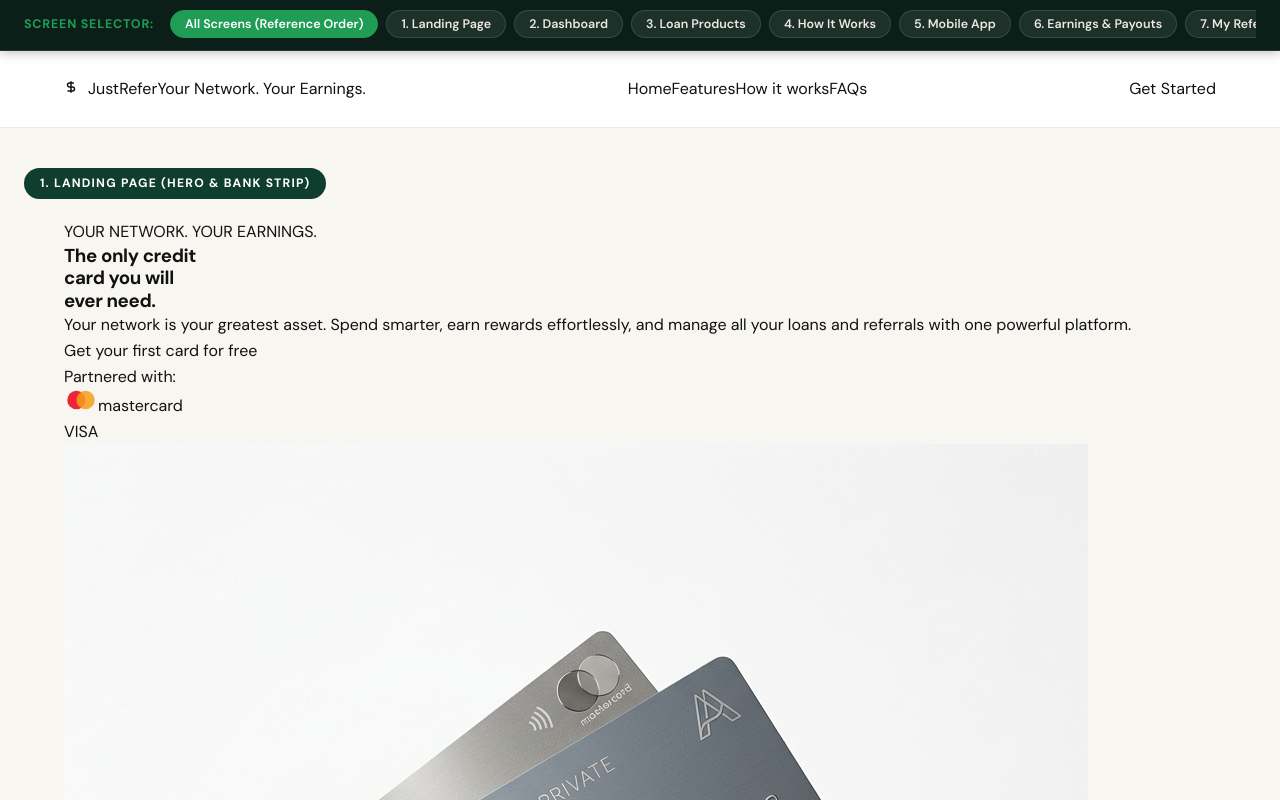
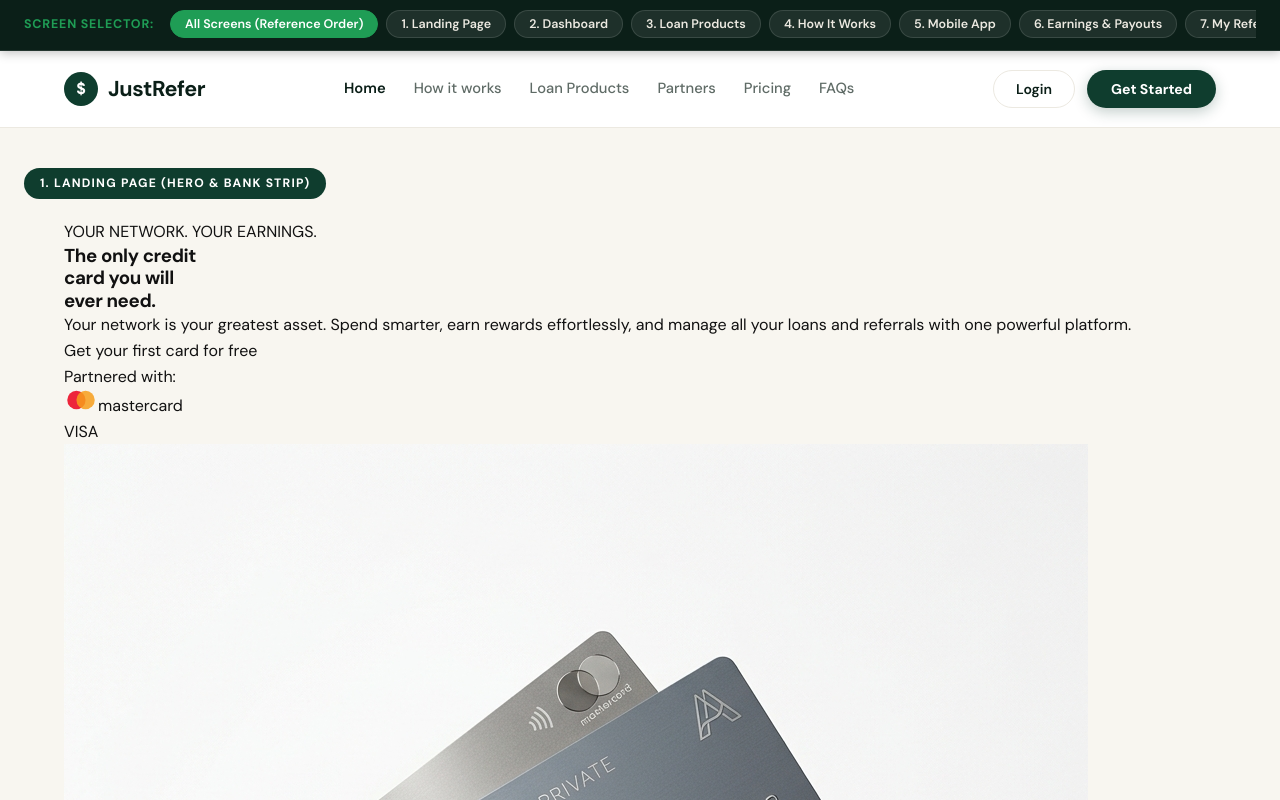
Before and after one commit to adityars07/Just-Refer, a React (Vite) app: page / in a window 1280 px wide. Shown: the top 800 px of the page. Built offline with nearby package versions, Linux system fonts and the light colour scheme.

Commit message:
Update src/components/Header.tsx

```diff
--- a/src/components/Header.tsx
+++ b/src/components/Header.tsx
@@ -1,37 +1,79 @@
-import { useState, useEffect } from 'react'
+interface HeaderProps {
+  currentView: 'landing' | 'dashboard'
+  onSwitchView: (view: 'landing' | 'dashboard') => void
+  onOpenModal: () => void
+}
 
-const Header = () => {
-  const [scrolled, setScrolled] = useState(false)
+const Header = ({ currentView, onSwitchView, onOpenModal }: HeaderProps) => {
+  return (
+    <header className="site-header">
+      <div className="container header-inner">
+        {/* Brand Logo */}
+        <div
+          className="brand"
+          onClick={() => onSwitchView('landing')}
+          style={{ cursor: 'pointer' }}
+        >
+          <div className="brand-dot-logo">
+            <span>$</span>
+          </div>
+          <span className="brand-title-text">JustRefer</span>
+        </div>
 
-  useEffect(() => {
-    const onScroll = () => setScrolled(window.scrollY > 30)
-    window.addEventListener('scroll', onScroll)
-    return () => window.removeEventListener('scroll', onScroll)
-  }, [])
-
-  return (
-    <header className="site-header" style={scrolled ? { boxShadow: '0 2px 12px rgba(0,0,0,0.04)' } : undefined}>
-      <div className="container header-inner">
-        <a href="#" className="brand">
-          <div className="brand-dot">
-            <svg width="14" height="14" viewBox="0 0 24 24" fill="none" stroke="currentColor" strokeWidth="2.5">
-              <path d="M12 2v20M17 5H9.5a3.5 3.5 0 0 0 0 7h5a3.5 3.5 0 0 1 0 7H6"/>
-            </svg>
-          </div>
-          <div className="brand-text-block">
-            <span className="brand-name">JustRefer</span>
-            <span className="brand-tagline">Your Network. Your Earnings.</span>
-          </div>
-        </a>
-
-        <nav className="nav-links">
-          <a href="#hero" className="nav-link active">Home</a>
-          <a href="#benefits" className="nav-link">Features</a>
-          <a href="#how-it-works" className="nav-link">How it works</a>
-          <a href="#faq" className="nav-link">FAQs</a>
+        {/* Center Nav Links */}
+        <nav className="nav-links-center">
+          <a
+            href="#home"
+            className={`nav-item ${currentView === 'landing' ? 'active' : ''}`}
+            onClick={() => onSwitchView('landing')}
+          >
+            Home
+          </a>
+          <a href="#how-it-works" className="nav-item">How it works</a>
+          <a href="#loan-products" className="nav-item">Loan Products</a>
+          <a href="#partners" className="nav-item">Partners</a>
+          <a href="#pricing" className="nav-item">Pricing</a>
+          <a href="#faqs" className="nav-item">FAQs</a>
         </nav>
 
-        <a href="#plans" className="btn-dark">Get Started</a>
+        {/* Right Action Buttons */}
+        <div className="header-actions">
+          {currentView === 'landing' ? (
+            <>
+              <button
+                type="button"
+                className="btn-header-login"
+                onClick={() => onSwitchView('dashboard')}
+              >
+                Login
+              </button>
+              <button
+                type="button"
+                className="btn-header-started"
+                onClick={onOpenModal}
+              >
+                Get Started
+              </button>
+            </>
+          ) : (
+            <>
+              <button
+                type="button"
+                className="btn-header-login"
+                onClick={() => onSwitchView('landing')}
+              >
+                ← Back to Main Site
+              </button>
+              <button
+                type="button"
+                className="btn-header-started"
+                onClick={onOpenModal}
+              >
+                + New Referral
+              </button>
+            </>
+          )}
+        </div>
       </div>
     </header>
   )
```
